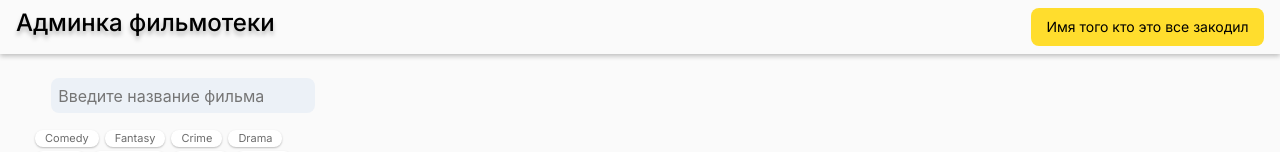
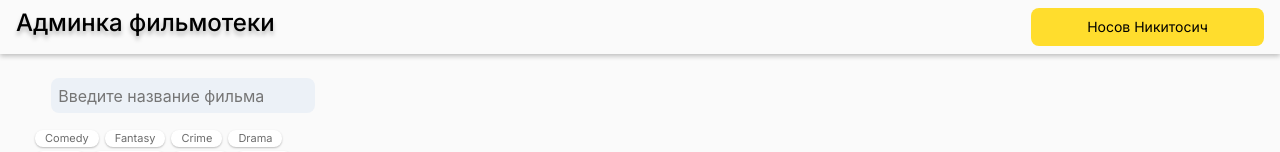
Before and after one commit to nikitanosov1/tinkoff-react-practice, a React (Create React App) app in the folder filmoteka/: page /movies in a window 1280 px wide. Shown: the top 152 px of the page. Built offline with nearby package versions, Linux system fonts and the light colour scheme; data requests are answered from the project's data file.

Commit message:
added my name

```diff
--- a/filmoteka/src/components/Header/Header.tsx
+++ b/filmoteka/src/components/Header/Header.tsx
@@ -8,7 +8,7 @@ export const Header = () => {
           <div className={style.leftText}>Админка фильмотеки</div>
           <div className={style.rightRectangle}>
             <div className={style.rightText}>
-              Имя того кто это все закодил
+              Носов Никитосич
             </div>
           </div>
       </div>
```
